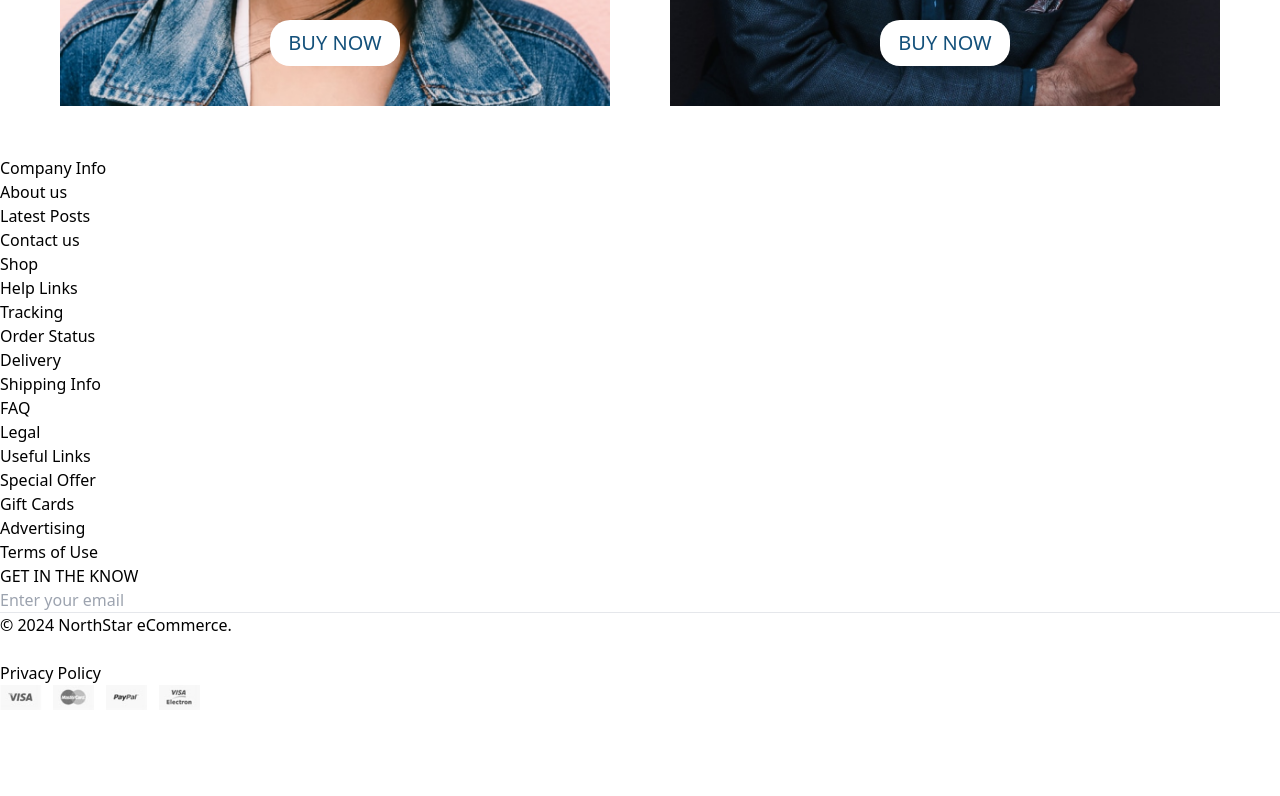
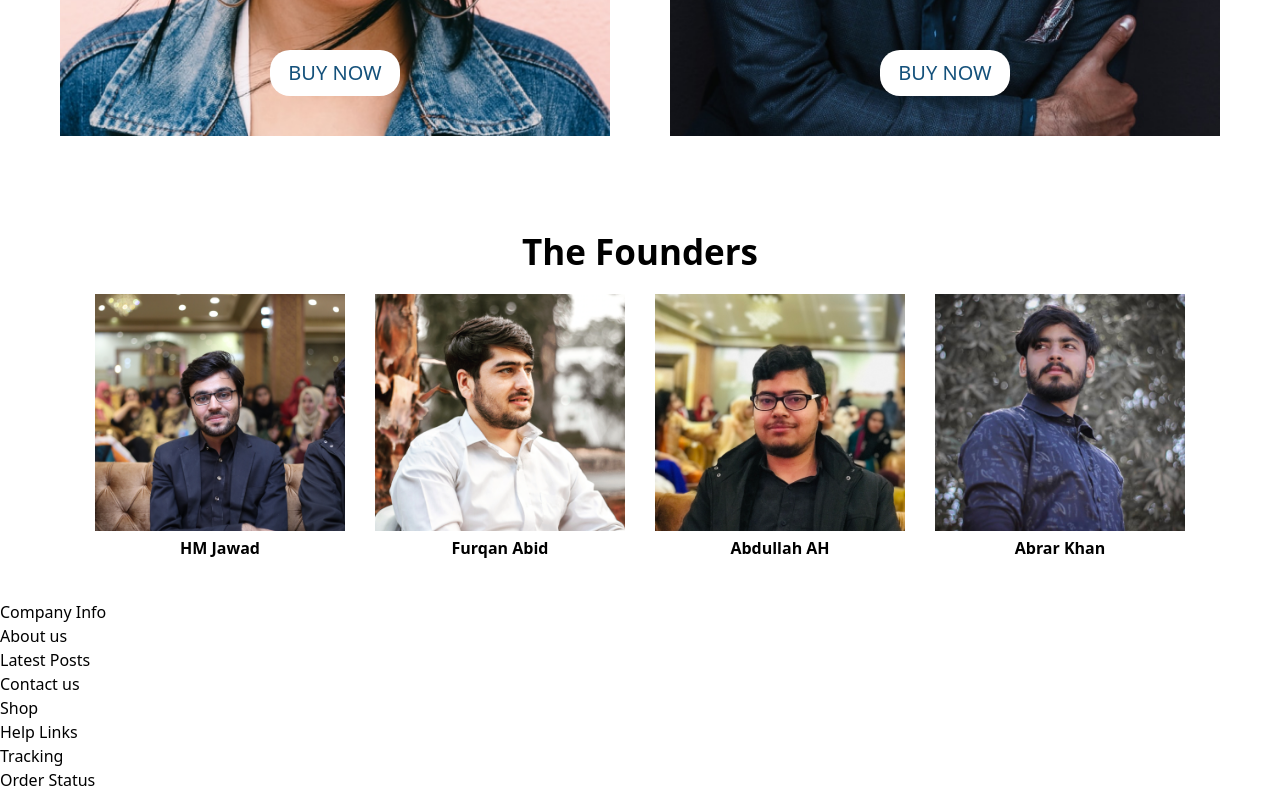
Before and after one commit to Saif-Arshad/full-stack-ecommerce, a Next.js app: page /about in a window 1280 px wide. Shown: the part 1216-2012 px from the top of the page. Before the commit the page ends 1926 px from the top, so only its background shows below. Built offline with nearby package versions, Linux system fonts and the light colour scheme.

Commit message:
Founder section completed

```diff
--- a/src/Components/Abouthero/Abouthero.jsx
+++ b/src/Components/Abouthero/Abouthero.jsx
@@ -7,10 +7,11 @@ function Abouthero() {
     const ButNow = styled.section`
         display: flex;
         justify-content: space-evenly;
-        margin: 50px 0;
+        margin: 50px 0 ;
         flex-wrap: wrap;
         div{
             height: 500px;
+            margin-top: 30px;
             display: flex;
             justify-content: center;
             align-items: end;
--- /dev/null
+++ b/src/Components/Founders/Founder.jsx
@@ -0,0 +1,55 @@
+"use client"
+
+import { ProductCard } from '@/Styledcomponent/Productlayout/Productlayout.styled'
+import React from 'react'
+import Image from 'next/image'
+import founder1 from '../../../public/Assets/Images/Founder/abdullah.png'
+import founder2 from '../../../public/Assets/Images/Founder/abrar.png'
+import founder3 from '../../../public/Assets/Images/Founder/Furqan.png'
+import founder4 from '../../../public/Assets/Images/Founder/HM Jawad.png'
+import { Card } from '@/Styledcomponent/Card/Card.styled'
+
+
+    const founderData = [
+        {
+           "name":"HM Jawad",
+           "image":founder4
+        },
+        {
+           "name":"Furqan Abid",
+           "image":founder2
+        },
+        {
+           "name":"Abdullah AH",
+           "image":founder3
+        },
+        {
+           "name":"Abrar Khan",
+           "image":founder1
+        },
+    ]
+
+function Founder() {
+
+  return (
+    <div className='bg-gray-50 w-full'>
+    <ProductCard>
+        <div className='top-heading'>
+            <h1>The Founders</h1>
+        </div>
+        <Card>
+        {founderData.map((person, index) => (
+      <div  key={index} className='Main-card'>
+            <Image src={person.image} alt={person.name} height={200}
+              width={250}
+            />
+            <h1>{person.name}</h1>
+      </div>
+        ))}
+        </Card>
+    </ProductCard>
+  </div>
+  )
+}
+
+export default Founder
--- a/src/app/about/page.js
+++ b/src/app/about/page.js
@@ -1,10 +1,16 @@
 import Abouthero from '@/Components/Abouthero/Abouthero'
+import Founder from '@/Components/Founders/Founder'
 import React from 'react'
 
 function page() {
   return (
    <>
 <Abouthero/>
+<div className='parent-hero'>
+    <div className='main-hero-page'>
+<Founder/>
+</div>
+    </div>
    </>
   )
 }
```
Also changed, not shown: public/Assets/Images/Founder/abdullah.png (added), public/Assets/Images/Founder/abrar.png (added).
